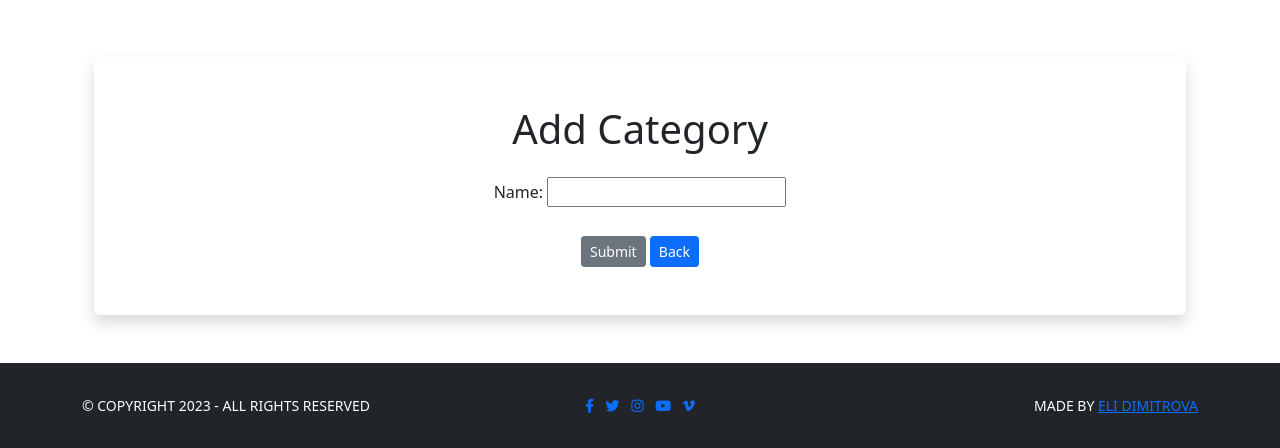
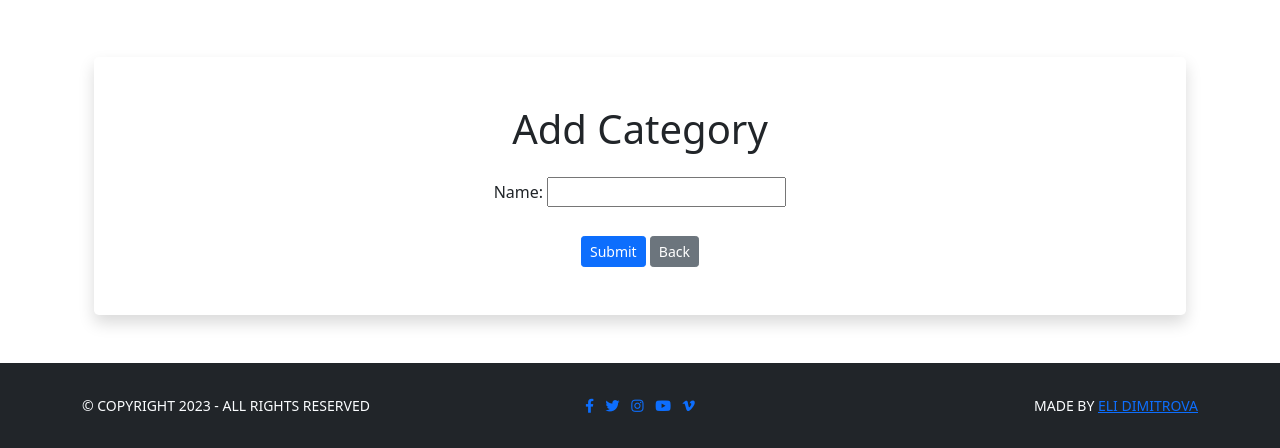
Before and after one commit to Delfinistkata/the-roaming-nomad, a Django app: page /templates/add_category/ in a window 1280 px wide. Shown: the part 487-935 px from the top of the page. Run offline with Django 3.2, Linux system fonts and the light colour scheme; the visitor is signed in with stand-in values (Sample User, id 1); some libraries are stand-ins or nearby versions; grey boxes are pictures that could not be loaded.

Commit message:
Change the class of the button

```diff
--- a/templates/add_category.html
+++ b/templates/add_category.html
@@ -23,8 +23,8 @@
                         {%endif%}
                     </div>
                     <div class="text-center">
-                        <button type="submit" class="btn btn-secondary btn-sm">Submit</button>
-                        <a href="{% url 'home' %}" class="btn btn-primary btn-sm">Back</a>
+                        <button type="submit" class="btn btn-primary btn-sm">Submit</button>
+                        <a href="{% url 'home' %}" class="btn btn-secondary btn-sm">Back</a>
                     </div>
                 </form>
                 {% else %}
```
